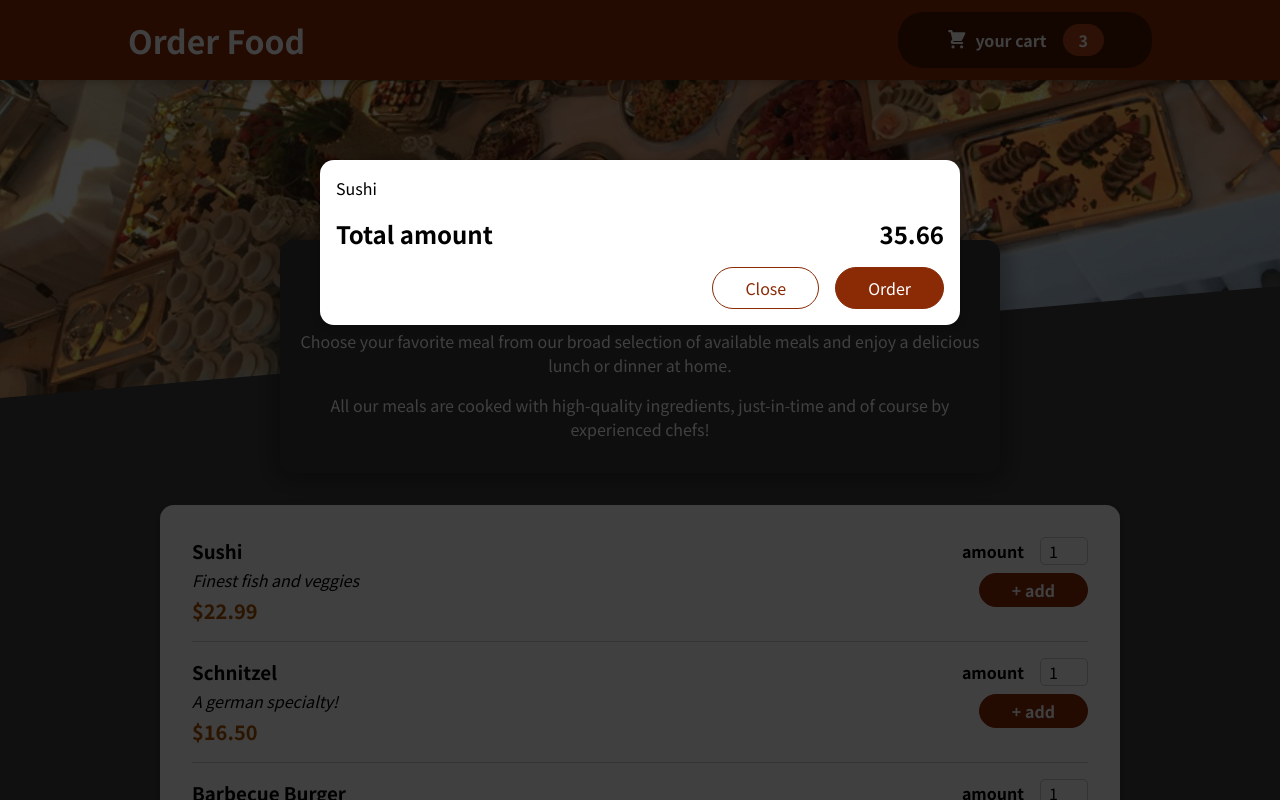
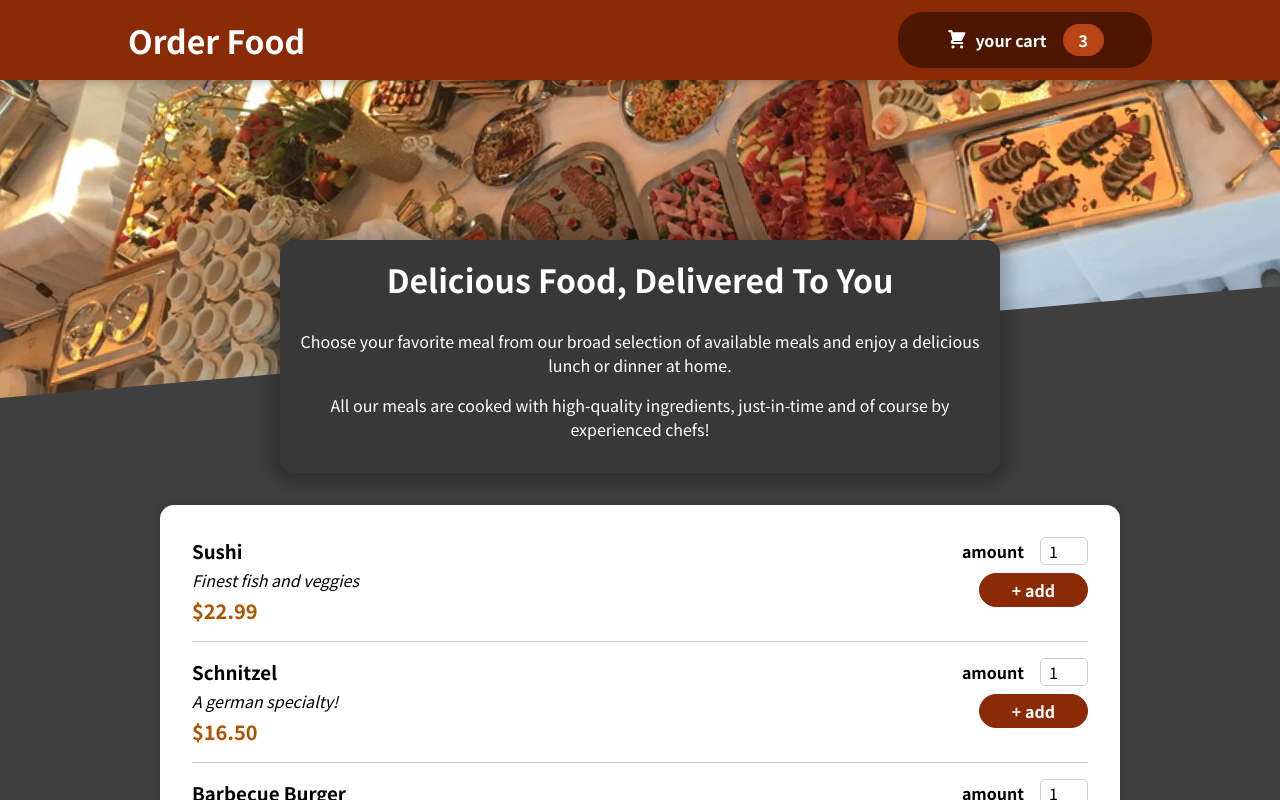
Before and after one commit to Fateme-mokhtari/food-order-app, a React (Create React App) app: page / in a window 1280 px wide. Shown: the top 800 px of the page. Built offline with nearby package versions, Linux system fonts and the light colour scheme.

Commit message:
toggle modal show

```diff
--- a/src/App.js
+++ b/src/App.js
@@ -1,15 +1,23 @@
-import { Fragment } from "react";
+import { Fragment, useState } from "react";
 import Cart from "./components/Cart/Cart";
 import Header from "./components/Layout/Header";
 import Meals from "./components/Meals/Meals";
 
 function App() {
+  const [cartIsShown, setCartIsShown] = useState(false);
+  const showCartHandler = () => {
+    setCartIsShown(true);
+  };
+  const hideCartHandler = () => {
+    setCartIsShown(false);
+  };
+
   return (
     <Fragment>
-      <Cart/>
-      <Header></Header>
+      {cartIsShown && <Cart  onClose={hideCartHandler}/>}
+      <Header onShowCart={showCartHandler}></Header>
       <main>
-        <Meals/>
+        <Meals />
       </main>
     </Fragment>
   );
--- a/src/components/Cart/Cart.js
+++ b/src/components/Cart/Cart.js
@@ -1,19 +1,19 @@
 import Modal from "../UI/Modal";
 import classes from "./Cart.module.css";
 
-const Cart = () => {
+const Cart = (props) => {
 const cartItem=<ul className={classes['cart-items']}>
 {[{id:'c1',name:'Sushi',amount:'2',price:12.99}].map(item=><li>{item.name}</li>)}
 </ul>
 
-  return <Modal>
+  return <Modal onClose={props.onClose}>
       {cartItem}
       <div className={classes.total}>
           <span>Total amount</span>
           <span>35.66</span>
       </div>
       <div className={classes.actions}>
-          <button className={classes['button--alt']}>Close</button>
+          <button className={classes['button--alt']} onClick={props.onClose}>Close</button>
           <button className={classes.button}>Order</button>
 
       </div>
--- a/src/components/Layout/Header.js
+++ b/src/components/Layout/Header.js
@@ -9,7 +9,7 @@
     <React.Fragment>
       <header className={classes.header}>
         <h1>Order Food</h1>
-        <HeaderCartButton/>
+        <HeaderCartButton onClick={props.onShowCart}/>
       </header>
       <div className={classes['main-image']}>
           <img src={mealsImage} alt="food"/>
--- a/src/components/Layout/HeaderCartButton.js
+++ b/src/components/Layout/HeaderCartButton.js
@@ -3,7 +3,7 @@
 
 const HeaderCartButton = (props) => {
   return (
-    <button className={classes.button}>
+    <button className={classes.button} onClick={props.onClick}>
       <span className={classes.icon}>
 
         <CartIcon />
--- a/src/components/UI/Modal.js
+++ b/src/components/UI/Modal.js
@@ -10,14 +10,14 @@
   );
 };
 const Backdrop = (props) => {
-  return <div className={classes.backdrop} />;
+  return <div className={classes.backdrop} onClick={props.onClose} />;
 };
 
 const Modal = (props) => {
   const prtalOverlay = document.getElementById("overlays");
   return (
     <Fragment>
-      {ReactDOM.createPortal(<Backdrop />, prtalOverlay)}
+      {ReactDOM.createPortal(<Backdrop onClose={props.onClose} />, prtalOverlay)}
       {ReactDOM.createPortal(
         <ModalOverlay>{props.children}</ModalOverlay>,
         prtalOverlay
```
Also changed, not shown: 1 other file (tests, documents, lock files or other folders).
